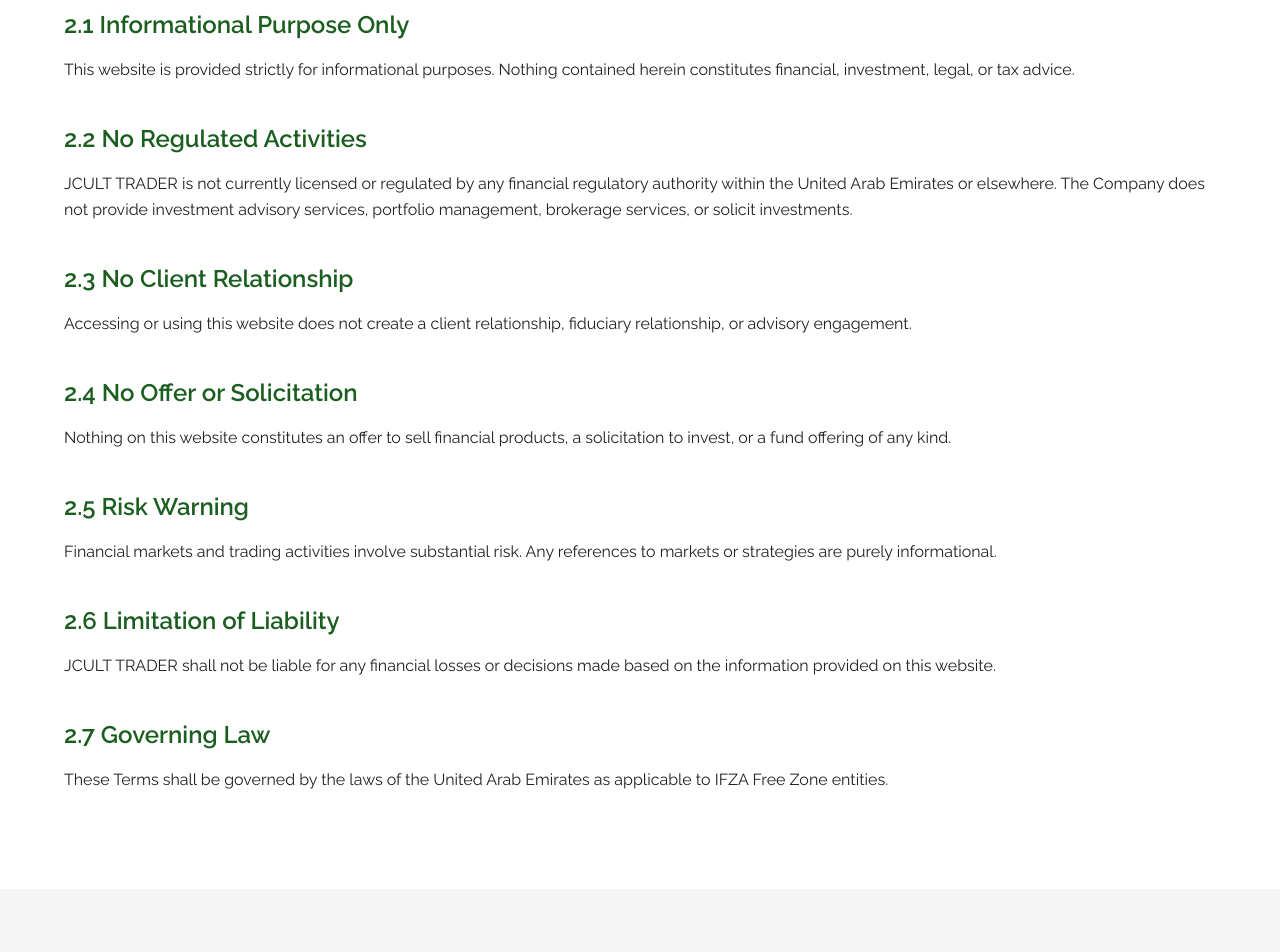
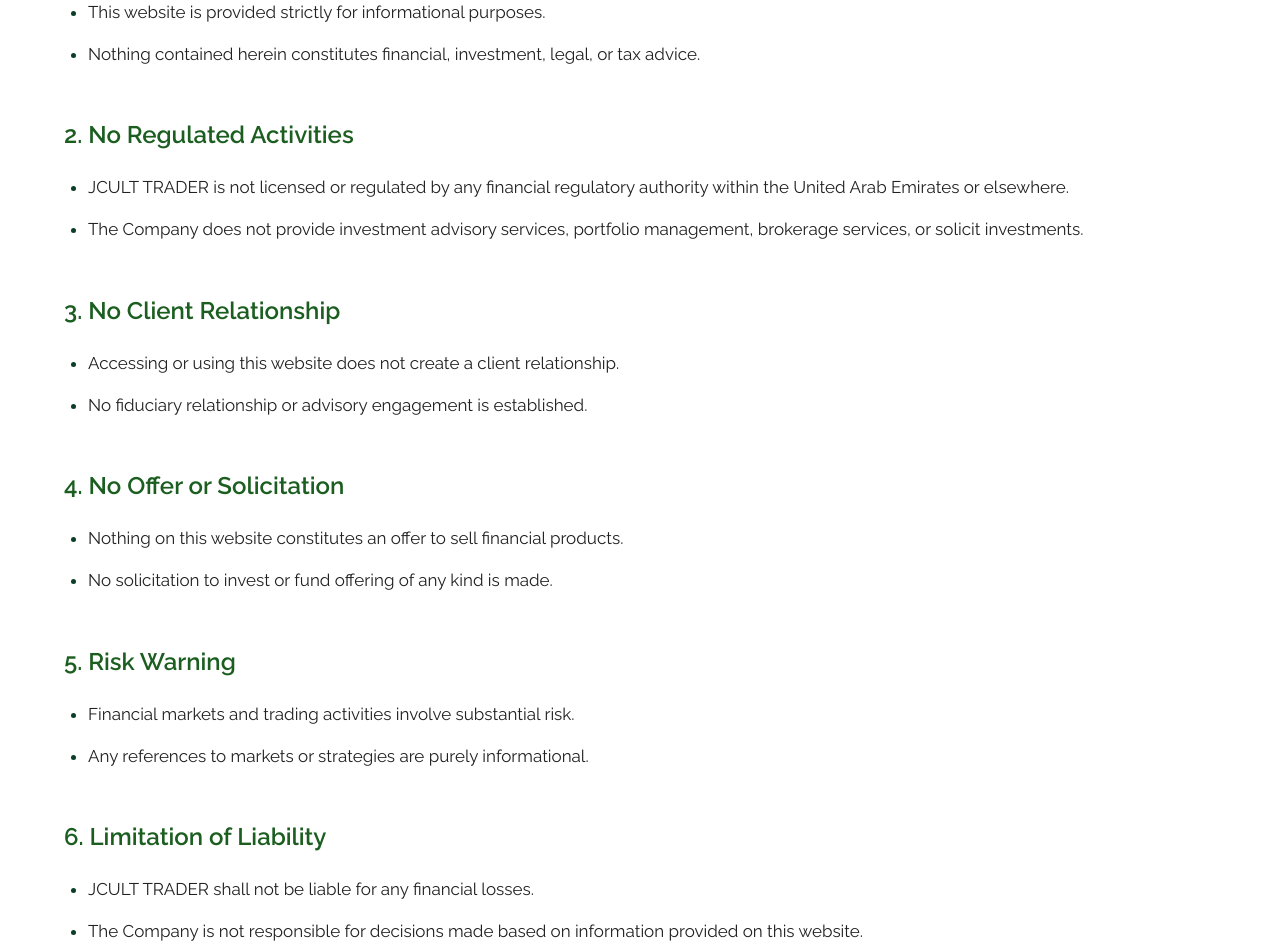
Before and after one commit to CodeWhiz-101/Jcult, a Next.js app: page /terms-of-use in a window 1280 px wide. Shown: the part 520-1472 px from the top of the page. Built offline with nearby package versions, Linux system fonts and the light colour scheme.

Commit message:
chore: force vercel rebuild

```diff
--- a/src/app/terms-of-use/page.tsx
+++ b/src/app/terms-of-use/page.tsx
@@ -16,106 +16,136 @@
         </section>
 
         {/* CONTENT */}
-        <section className="pb-16 md:pb-24">
+        <section className="pb-20 md:pb-28">
           <div className="container-responsive max-w-4xl">
 
             <div
-              className="space-y-10 text-main"
+              className="space-y-12 text-main"
               style={{ fontFamily: 'Raleway, sans-serif' }}
             >
 
-              {/* 2. TERMS OF USE */}
-              <h2 className="text-2xl md:text-3xl font-semibold tracking-wide text-primary">
-                2. TERMS OF USE
-              </h2>
-
-              <p className="text-lg leading-relaxed text-main/90">
+              {/* Intro */}
+              <p className="text-[17px] leading-[1.75] text-main/85">
                 These Terms of Use govern access to and use of the JCULT TRADER website.
                 By accessing this website, users agree to these terms.
               </p>
 
-              {/* 2.1 */}
-              <div className="space-y-4">
-                <h3 className="text-xl md:text-2xl font-semibold text-primary">
-                  2.1 Informational Purpose Only
-                </h3>
-                <p className="leading-relaxed text-main/90">
-                  This website is provided strictly for informational purposes.
-                  Nothing contained herein constitutes financial, investment, legal, or tax advice.
-                </p>
+              {/* 1 */}
+              <div className="space-y-5">
+                <h2 className="text-[22px] md:text-[24px] font-semibold text-primary">
+                  1. Informational Purpose Only
+                </h2>
+
+                <ul className="space-y-3 pl-6 list-disc marker:text-[var(--brand-green-1)] text-[17px] leading-[1.75] text-main/85">
+                  <li>
+                    This website is provided strictly for informational purposes.
+                  </li>
+                  <li>
+                    Nothing contained herein constitutes financial, investment, legal, or tax advice.
+                  </li>
+                </ul>
               </div>
 
-              {/* 2.2 */}
-              <div className="space-y-4">
-                <h3 className="text-xl md:text-2xl font-semibold text-primary">
-                  2.2 No Regulated Activities
-                </h3>
-                <p className="leading-relaxed text-main/90">
-                  JCULT TRADER is not currently licensed or regulated by any financial
-                  regulatory authority within the United Arab Emirates or elsewhere.
-                  The Company does not provide investment advisory services, portfolio management,
-                  brokerage services, or solicit investments.
-                </p>
+              {/* 2 */}
+              <div className="space-y-5">
+                <h2 className="text-[22px] md:text-[24px] font-semibold text-primary">
+                  2. No Regulated Activities
+                </h2>
+
+                <ul className="space-y-3 pl-6 list-disc marker:text-[var(--brand-green-1)] text-[17px] leading-[1.75] text-main/85">
+                  <li>
+                    JCULT TRADER is not licensed or regulated by any financial regulatory authority within the United Arab Emirates or elsewhere.
+                  </li>
+                  <li>
+                    The Company does not provide investment advisory services, portfolio management, brokerage services, or solicit investments.
+                  </li>
+                </ul>
               </div>
 
-              {/* 2.3 */}
-              <div className="space-y-4">
-                <h3 className="text-xl md:text-2xl font-semibold text-primary">
-                  2.3 No Client Relationship
-                </h3>
-                <p className="leading-relaxed text-main/90">
-                  Accessing or using this website does not create a client relationship,
-                  fiduciary relationship, or advisory engagement.
-                </p>
+              {/* 3 */}
+              <div className="space-y-5">
+                <h2 className="text-[22px] md:text-[24px] font-semibold text-primary">
+                  3. No Client Relationship
+                </h2>
+
+                <ul className="space-y-3 pl-6 list-disc marker:text-[var(--brand-green-1)] text-[17px] leading-[1.75] text-main/85">
+                  <li>
+                    Accessing or using this website does not create a client relationship.
+                  </li>
+                  <li>
+                    No fiduciary relationship or advisory engagement is established.
+                  </li>
+                </ul>
               </div>
 
-              {/* 2.4 */}
-              <div className="space-y-4">
-                <h3 className="text-xl md:text-2xl font-semibold text-primary">
-                  2.4 No Offer or Solicitation
-                </h3>
-                <p className="leading-relaxed text-main/90">
-                  Nothing on this website constitutes an offer to sell financial products,
-                  a solicitation to invest, or a fund offering of any kind.
-                </p>
+              {/* 4 */}
+              <div className="space-y-5">
+                <h2 className="text-[22px] md:text-[24px] font-semibold text-primary">
+                  4. No Offer or Solicitation
+                </h2>
+
+                <ul className="space-y-3 pl-6 list-disc marker:text-[var(--brand-green-1)] text-[17px] leading-[1.75] text-main/85">
+                  <li>
+                    Nothing on this website constitutes an offer to sell financial products.
+                  </li>
+                  <li>
+                    No solicitation to invest or fund offering of any kind is made.
+                  </li>
+                </ul>
               </div>
 
-              {/* 2.5 */}
-              <div className="space-y-4">
-                <h3 className="text-xl md:text-2xl font-semibold text-primary">
-                  2.5 Risk Warning
-                </h3>
-                <p className="leading-relaxed text-main/90">
-                  Financial markets and trading activities involve substantial risk.
-                  Any references to markets or strategies are purely informational.
-                </p>
+              {/* 5 */}
+              <div className="space-y-5">
+                <h2 className="text-[22px] md:text-[24px] font-semibold text-primary">
+                  5. Risk Warning
+                </h2>
+
+                <ul className="space-y-3 pl-6 list-disc marker:text-[var(--brand-green-1)] text-[17px] leading-[1.75] text-main/85">
+                  <li>
+                    Financial markets and trading activities involve substantial risk.
+                  </li>
+                  <li>
+                    Any references to markets or strategies are purely informational.
+                  </li>
+                </ul>
               </div>
 
-              {/* 2.6 */}
-              <div className="space-y-4">
-                <h3 className="text-xl md:text-2xl font-semibold text-primary">
-                  2.6 Limitation of Liability
-                </h3>
-                <p className="leading-relaxed text-main/90">
-                  JCULT TRADER shall not be liable for any financial losses or decisions
-                  made based on the information provided on this website.
-                </p>
+              {/* 6 */}
+              <div className="space-y-5">
+                <h2 className="text-[22px] md:text-[24px] font-semibold text-primary">
+                  6. Limitation of Liability
+                </h2>
+
+                <ul className="space-y-3 pl-6 list-disc marker:text-[var(--brand-green-1)] text-[17px] leading-[1.75] text-main/85">
+                  <li>
+                    JCULT TRADER shall not be liable for any financial losses.
+                  </li>
+                  <li>
+                    The Company is not responsible for decisions made based on information provided on this website.
+                  </li>
+                </ul>
               </div>
 
-              {/* 2.7 */}
-              <div className="space-y-4">
-                <h3 className="text-xl md:text-2xl font-semibold text-primary">
-                  2.7 Governing Law
-                </h3>
-                <p className="leading-relaxed text-main/90">
-                  These Terms shall be governed by the laws of the United Arab Emirates
-                  as applicable to IFZA Free Zone entities.
-                </p>
+              {/* 7 */}
+              <div className="space-y-5">
+                <h2 className="text-[22px] md:text-[24px] font-semibold text-primary">
+                  7. Governing Law
+                </h2>
+
+                <ul className="space-y-3 pl-6 list-disc marker:text-[var(--brand-green-1)] text-[17px] leading-[1.75] text-main/85">
+                  <li>
+                    These Terms shall be governed by the laws of the United Arab Emirates.
+                  </li>
+                  <li>
+                    Applicable legal framework includes IFZA Free Zone regulations.
+                  </li>
+                </ul>
               </div>
 
             </div>
           </div>
         </section>
+
       </main>
     </div>
   );
```
Also changed, not shown: src/app/disclosure/page.tsx (+44 -33 lines), src/app/notices/page.tsx (+50 -35 lines), src/app/privacy/page.tsx (+76 -47 lines), 1 other file (tests, documents, lock files or other folders).
